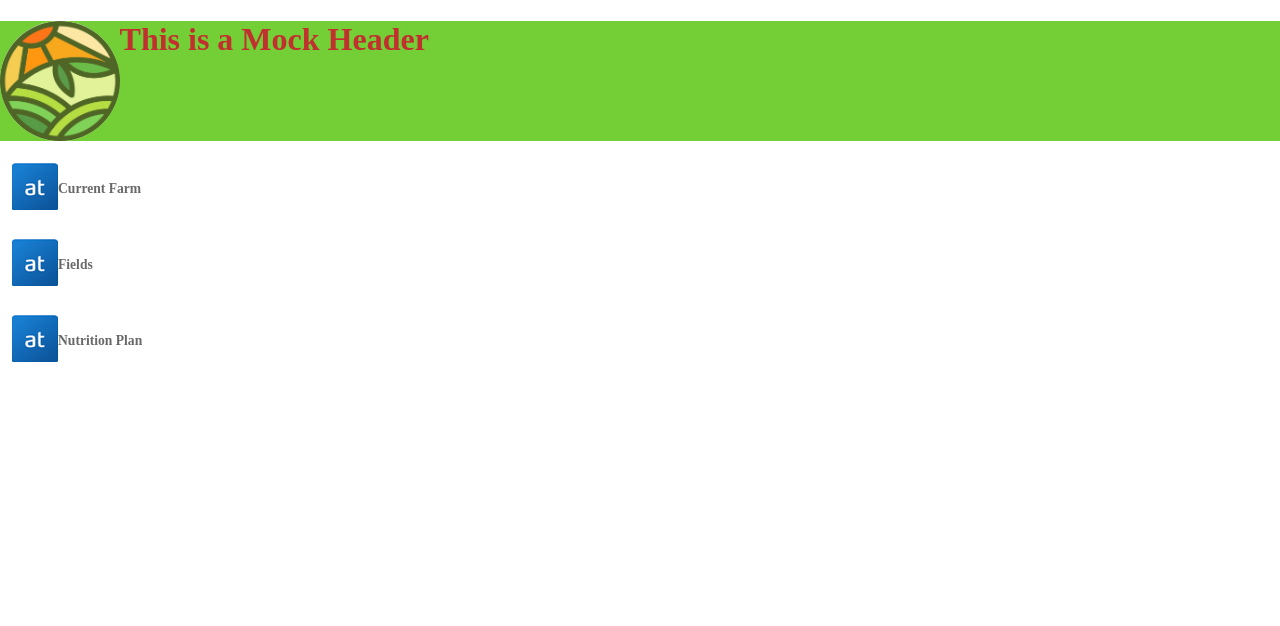
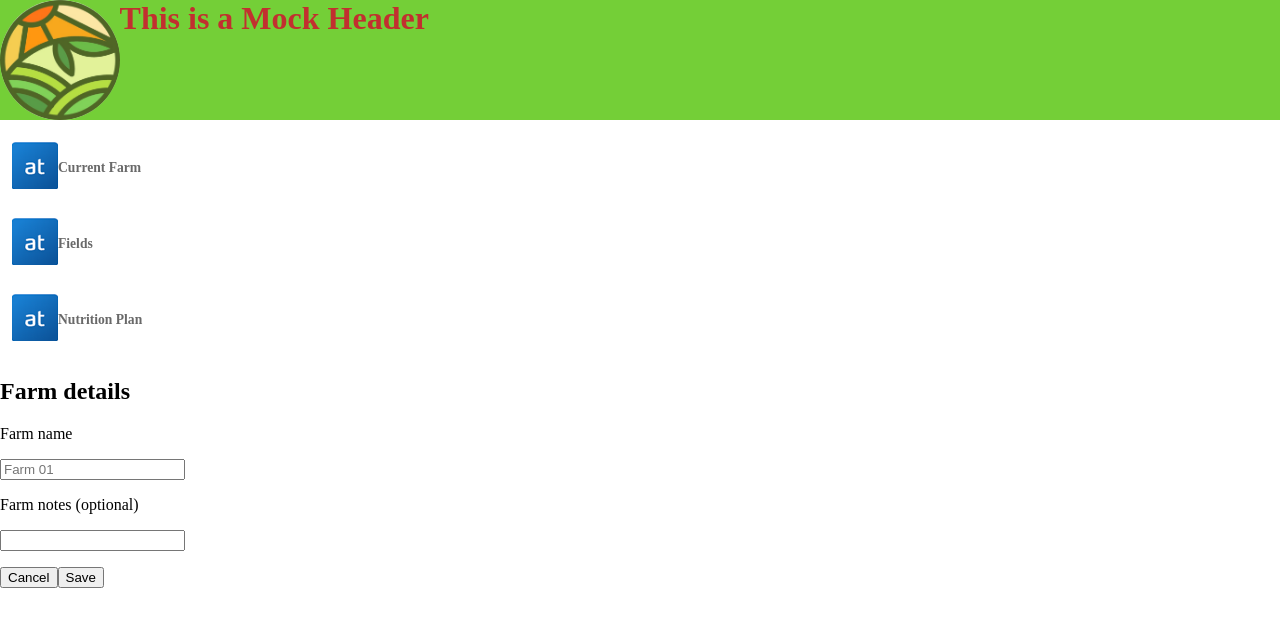
Before and after one commit to a805431/react-webpack-hw-geri, a React app: page / in a window 1280 px wide. Shown: the top 626 px of the page. Built offline with nearby package versions, Linux system fonts and the light colour scheme.

Commit message:
form skeleton added

```diff
--- a/src/App.js
+++ b/src/App.js
@@ -4,6 +4,7 @@ import HeaderImage from "./assets/images/headerImage.jpg";
 import AtFarmLogo from "./assets/images/at_farm_logo.png";
 import GlobalCSS from './styles/global.css.js'
 import React, { Fragment } from 'react';
+import FormCategory from "./components/FormCategory";
 
 function App() {
    return (
@@ -14,6 +15,7 @@ function App() {
          <MenuOption title="Current Farm" image={AtFarmLogo} altDesc="current farm"/>
          <MenuOption title="Fields" image={AtFarmLogo} altDesc="nutrition plan"/>
          <MenuOption title="Nutrition Plan" image={AtFarmLogo}/>
+         <FormCategory/>
       </div>
       </Fragment>
    );
--- a/src/components/FormCategory.js
+++ b/src/components/FormCategory.js
@@ -0,0 +1,25 @@
+import { useState } from "react";
+
+function FormCategory() {
+    const handleClick = () => {
+        console.log('Button was clicked!');
+    };
+
+    return (
+        <form className="farm-details-form">
+                    <div className="farm-details-sign"><h2 className="farm-details-headline">Farm details</h2>
+                    </div>
+                    <label>Farm name</label>
+                    <p>
+                    <input className = "text-input" type="text" placeholder="Farm 01"/>
+                    </p>
+                    <label>Farm notes (optional)</label>
+                    <p>
+                    <input className = "text-input" type="text"/>
+                    </p>
+                    <button onClick={handleClick}>Cancel</button>
+                    <button onClick={handleClick}>Save</button>
+        </form>);
+}
+
+export default FormCategory;
--- a/src/components/MyHeader.js
+++ b/src/components/MyHeader.js
@@ -17,6 +17,7 @@ const ImageStyles = styled.img`
 
 const H1Styles = styled.h1`
   text-align: left;
+  margin: 0;
 `;
 
 function MyHeader({ title, image, altDesc }) {
--- a/webpack.config.js
+++ b/webpack.config.js
@@ -36,4 +36,5 @@ module.exports = {
    resolve: {
       extensions: ["*", ".js", ".jsx"],
    },
+   devtool: "source-map"
 };
```
Also changed, not shown: 3 other files (tests, documents, lock files or other folders).
